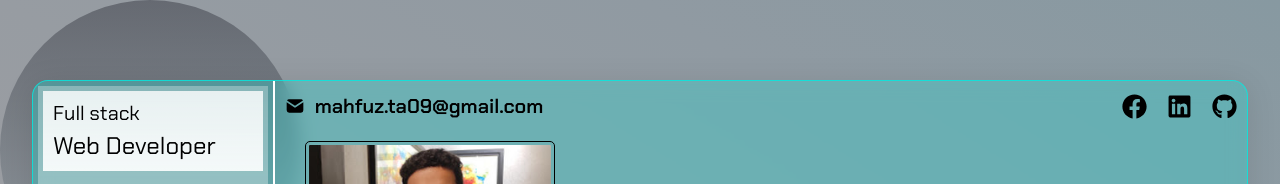
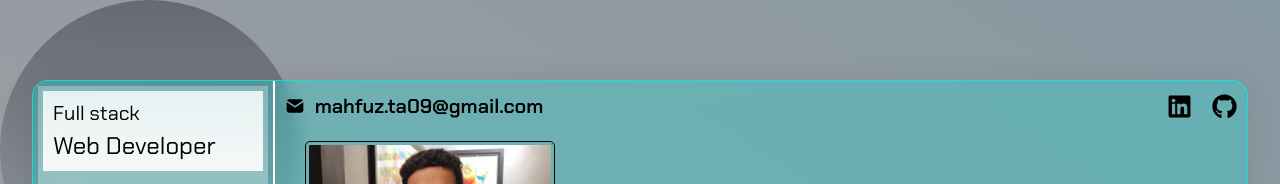
Before and after one commit to mahfuz-ta09/my-portfolio-website, a Next.js app: page / in a window 1280 px wide. Shown: the top 184 px of the page. Built offline with nearby package versions, Linux system fonts and the light colour scheme.

Commit message:
facebook icon removed

```diff
--- a/src/component/ui/Home/Home.tsx
+++ b/src/component/ui/Home/Home.tsx
@@ -19,7 +19,7 @@ const Home = () => {
             <h1>mahfuz.ta09@gmail.com</h1>
           </div>
           <div className="socio-item">
-            <Link href="https://www.facebook.com/profile.php?id=100008448583849"><FaFacebook className="socio-item-link" /></Link>
+            {/* <Link href="https://www.facebook.com/profile.php?id=100008448583849"><FaFacebook className="socio-item-link" /></Link> */}
             <Link href="https://www.linkedin.com/in/md-mahfuz-anam-tasnim-b067b7311/"><FaLinkedin className="socio-item-link" /></Link>
             <Link href="https://github.com/mahfuz-ta09"><FaGithub className="socio-item-link"   /></Link>
           </div>
```
